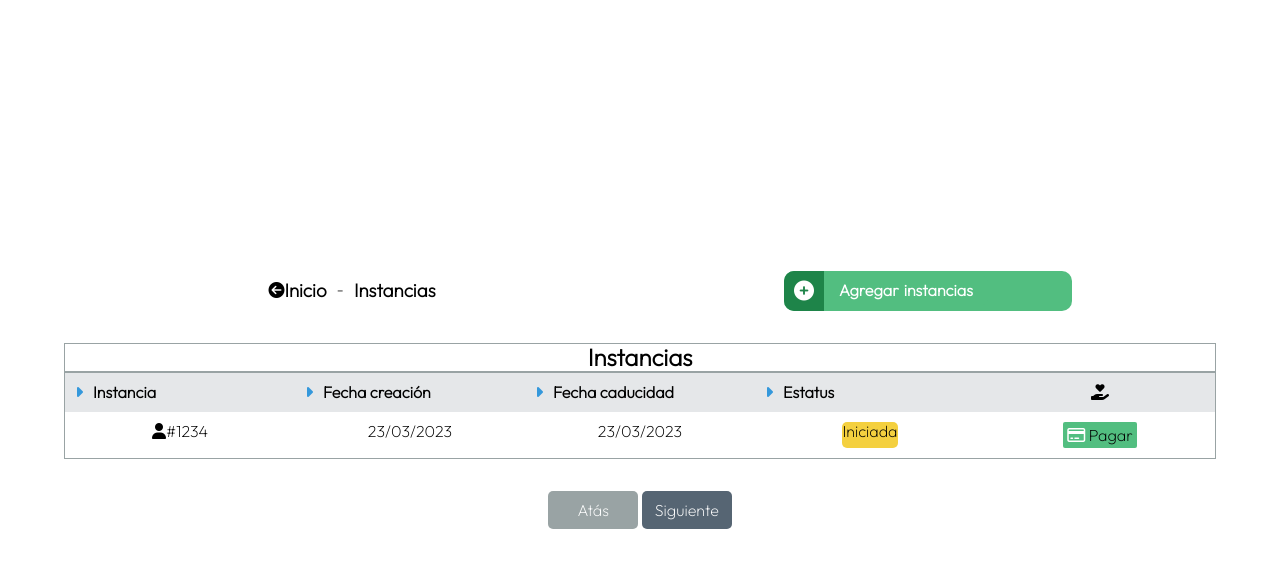
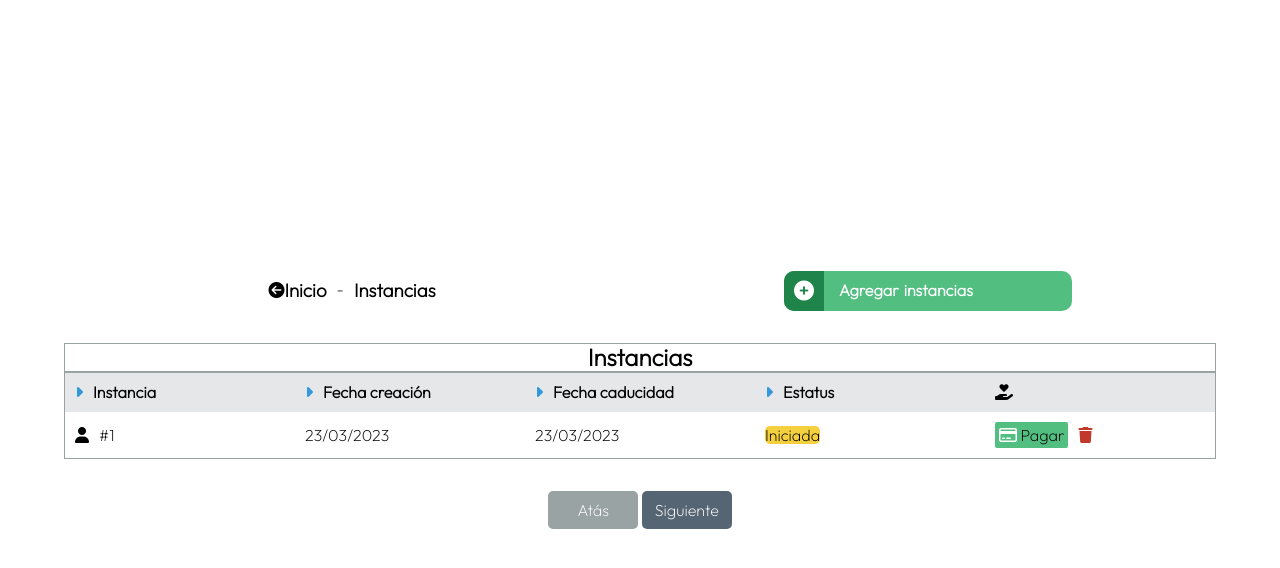
Before and after one commit to KnowingZzaduke/Whatsive, a website with bundled scripts: page views/instancias/instancias.html in a window 1280 px wide. Both pictures are taken after a click on the button "Agregar instancias". Built offline with nearby package versions, Linux system fonts and the light colour scheme; no server answers.

Commit message:
Agregando la funcionalidad de eliminar instancias

```diff
--- a/src/js/functions.js
+++ b/src/js/functions.js
@@ -1,4 +1,4 @@
-import { selectPaises, apiKey, contentMenuDesplegar, toggleAbrirNav, toggleCerrarNav, toggleAbrirMenuHeader, contentDesplegar, toggleCerrarMenuHeader, toggleCaretDown, contentConfiguracionUsuario, toggleCaretRight } from "./variables.js";
+import { selectPaises, apiKey, contentMenuDesplegar, toggleAbrirNav, toggleCerrarNav, toggleAbrirMenuHeader, contentDesplegar, toggleCerrarMenuHeader, toggleCaretDown, contentConfiguracionUsuario, toggleCaretRight, tbody} from "./variables.js";
 
 // ABRIR NAV
 export function abrirNav(){
@@ -56,7 +56,7 @@ export function mostrarConfiguraciones(){
         contentConfiguracionUsuario.style.display = "block";
     }
 }
-
+    // ESCONDER CONFIGURACIONES DEL USURIO
 export function esconderConfiguraciones(){
     if(toggleCaretDown){
         toggleCaretDown.style.display = "none";
@@ -64,3 +64,46 @@ export function esconderConfiguraciones(){
         contentConfiguracionUsuario.style.display = "none";
     }
 }
+
+
+let id = 1;
+export function agregarInstancias(){
+    const newRow = tbody.insertRow(-1);
+    newRow.setAttribute("id", + id++);
+    newRow.innerHTML = `
+        <td>
+            <div class="icon">
+                <i class="fa-solid fa-user"></i>
+            </div>
+            <div class="id_instancia">
+                #1
+            </div>
+        </td>
+        <td>
+            <span>23/03/2023</span>
+        </td>
+        <td>
+            <span>23/03/2023</span>
+        </td>
+        <td>
+            <span id="estatus">Iniciada</span>
+        </td>
+        <td>
+            <div class="content_boton-pagar">
+                <button type="button">
+                    <i class="fa-regular fa-credit-card"></i>
+                    <span>Pagar</span>
+                </button>
+            </div>
+            <div class="content_boton-eliminar">
+                <i class="fa-solid fa-trash" id="eliminar" onclick="eliminarInstancias(${id})"></i>
+            </div>
+        </td>
+    `
+}
+
+function eliminarInstancias(id){
+    console.log(id);
+}
+
+console.log(eliminarInstancias);
--- /dev/null
+++ b/src/js/instancias.js
@@ -0,0 +1,4 @@
+import { agregarInstancias} from "./functions.js";
+import { btnAgregarIntancia } from "./variables.js";
+
+btnAgregarIntancia.onclick = agregarInstancias;
--- a/src/js/variables.js
+++ b/src/js/variables.js
@@ -16,3 +16,8 @@ export const contentDesplegar = document.querySelector('.content_menu-desplegabl
 export const toggleCaretRight = document.querySelector('.caret_right');
 export const toggleCaretDown = document.querySelector('.caret_down');
 export const contentConfiguracionUsuario = document.querySelector('.content_configuracion-usuario');
+
+//BOTON Y TABLA PARA AGREGAR INSTANCIAS
+export const tablaInstancias = document.getElementById('tabla_instnacias');
+export const btnAgregarIntancia = document.getElementById('btn_agregar-instancias');
+export const tbody = document.getElementById('tbody');
--- a/src/scss/instancias/_instancias.scss
+++ b/src/scss/instancias/_instancias.scss
@@ -68,7 +68,7 @@
                 }
             }
             .tabla{
-                .tabla_instancias{
+                #tabla_instancias{
                     border: 1px solid v.$grisClaro;
                     display: grid;
                     grid-template-columns: repeat(2, 1fr);
@@ -178,13 +178,16 @@
             }
             .content_tabla-instancias{
                 .tabla{
-                    .tabla_instancias{
+                    #tabla_instancias{
                         overflow-x: auto;
                         display: grid;
                         grid-template-columns: repeat(1, 1fr);
                         thead{
                             flex-basis: 100%;
                             tr{
+                                :last-child{
+                                    justify-content: start;
+                                }
                                 display: grid;
                                 width: 100%;
                                 grid-template-columns: repeat(5, 1fr);
@@ -200,8 +203,21 @@
                                 grid-template-columns: repeat(5, 1fr);
                                 text-align: start;
                                 td{
-                                    text-align: left;
+                                    justify-content: start;
                                     border-bottom: 0px;
+                                    display: flex;
+                                    align-items: center;
+                                    column-gap: 10px;
+                                    .content_boton-eliminar{
+                                        i{
+                                            color: v.$rojoDanger;
+                                            transition: .25s ease;
+                                            &:hover{
+                                                cursor: pointer;
+                                                transform: scale(1.1);
+                                            }
+                                        }
+                                    }
                                 }
                             }
                         }
--- a/views/instancias/instancias.html
+++ b/views/instancias/instancias.html
@@ -27,7 +27,7 @@
                     <i class="fa-solid fa-circle-plus"></i>
                 </div>
                 <div class="boton">
-                    <button type="button"><span>Agregar</span> <span>instancias</span></button>
+                    <button type="button" id="btn_agregar-instancias"><span>Agregar</span> <span>instancias</span></button>
                 </div>
             </div>
         </div>
@@ -38,7 +38,7 @@
                 </div>
             </div>
             <div class="tabla">
-                <table class="tabla_instancias">
+                <table id="tabla_instancias">
                     <thead>
                         <tr>
                             <th>
@@ -74,34 +74,8 @@
                             </th>
                         </tr>
                     </thead>
-                    <tbody>
-                        <tr>
-                            <td>
-                                <div class="icon">
-                                    <i class="fa-solid fa-user"></i>
-                                </div>
-                                <div class="id_instancia">
-                                    #1234
-                                </div>
-                            </td>
-                            <td>
-                                <span>23/03/2023</span>
-                            </td>
-                            <td>
-                                <span>23/03/2023</span>
-                            </td>
-                            <td>
-                                <span id="estatus">Iniciada</span>
-                            </td>
-                            <td>
-                                <div class="content_boton-pagar">
-                                    <button type="button">
-                                        <i class="fa-regular fa-credit-card"></i>
-                                        <span>Pagar</span>
-                                    </button>
-                                </div>
-                            </td>
-                        </tr>
+                    <tbody id="tbody">
+
                     </tbody>
                 </table>
                 <div class="content_paginador">
@@ -114,6 +88,6 @@
         </div>
     </div>
     <script src="https://kit.fontawesome.com/1fb0613f73.js" crossorigin="anonymous"></script>
-    <script src="" type="module"></script>
+    <script src="../../src/js/instancias.js" type="module"></script>
 </body>
 </html>
```
Also changed, not shown: build/css/app.css.
